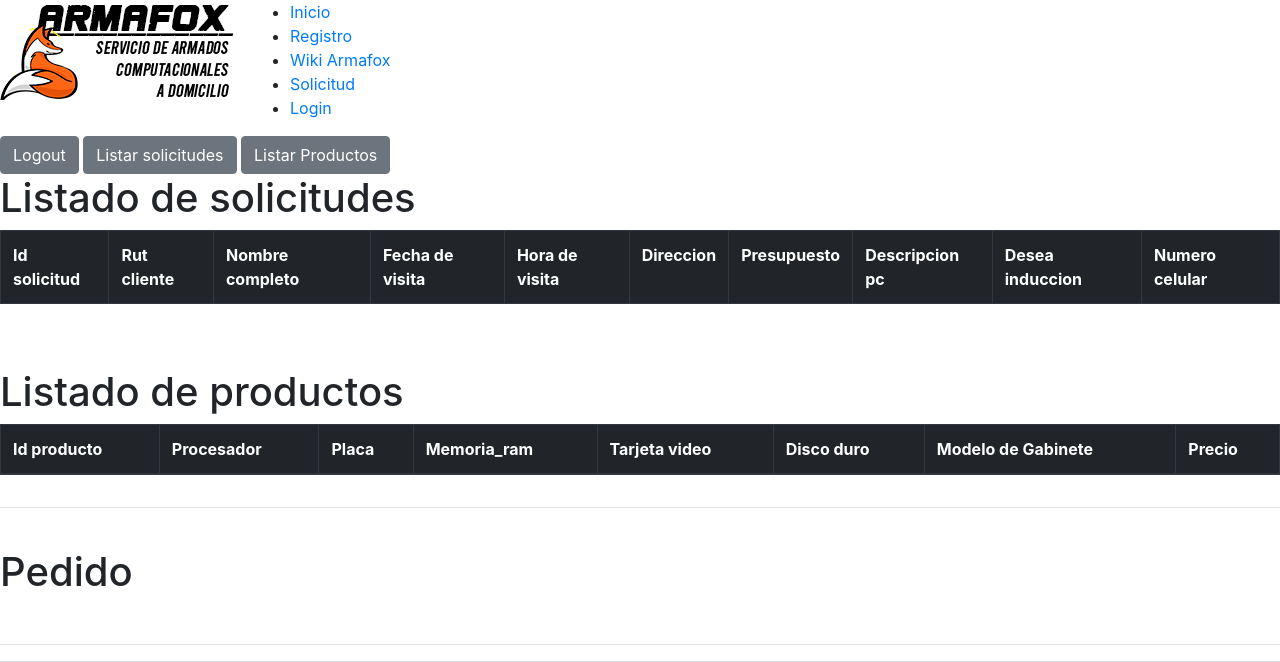
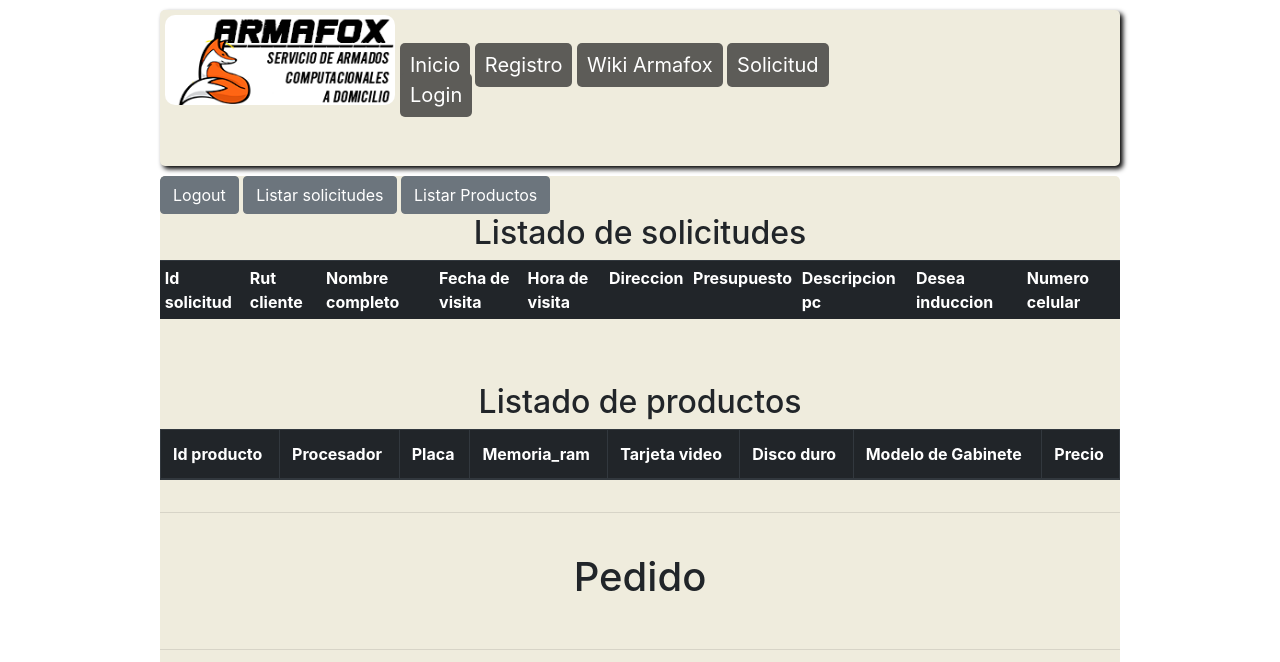
Before and after one commit to jonathanavalosescobar/mysite, a Django app: page /tecnico in a window 1280 px wide. Shown: the top 662 px of the page. Run offline with Django 3.2, Linux system fonts and the light colour scheme; a user stored in the database is signed in; lists and menus that the app fills with data are empty; some libraries are stand-ins or nearby versions.

Commit message:
version final 1

```diff
--- a/app_Armado/templates/plantillas/tecnico.html
+++ b/app_Armado/templates/plantillas/tecnico.html
@@ -3,9 +3,9 @@
 {% block content %}
 {% load static %}
 
-{% block css %}
+
 <link rel="stylesheet" href="https://stackpath.bootstrapcdn.com/bootstrap/4.1.3/css/bootstrap.min.css">
-{% endblock%}
+
 
 <a class="btn btn-secondary"  href="http://127.0.0.1:8000/accounts/logout/" >Logout</a> </li>
 
@@ -13,9 +13,9 @@
 
 <a  class="btn btn-secondary" role="button"    href="{% url 'listar_producto' %}">Listar Productos</a>
 
-<h1 >Listado de solicitudes</h1>
+<h2 align='center'  >Listado de solicitudes</h2>
 <div class="table-responsive">
-    <table class="table table-bordered table">
+    <table class="table table-sm">
         <tr class="thead-dark">
 
 
@@ -53,7 +53,7 @@
 <br>
 
 <br>
-<h1 >Listado de productos</h1>
+<h2 align='center'  >Listado de productos</h2>
     <div class="table-responsive">
     <table class="table table-bordered table">
         <thead class="thead-dark"  >
@@ -88,7 +88,7 @@
 
     <hr>
     <br/>
-    <h1 >Pedido</h1>
+    <h1 align='center' >Pedido</h1>
     <br/>
     <hr>
 
@@ -98,7 +98,7 @@
             <tr>
                 <td>Numero de solicitud a abordar:</td>
                 <td>
-                    <input min="1" max="999999999"class="form-control" type="number" placeholder="Numero de solicitud a abordar" name="id_pedido" id="id_pedido" required>
+                    <input minlength="1" maxlength="2" class="form-control" type="number" placeholder="Numero de solicitud a abordar" name="id_pedido" id="id_pedido" required>
                 </td>
             </tr>
 
```
Also changed, not shown: app_Armado/templates/plantillas/solicitud.html (+2 -5 lines), db.sqlite3.
